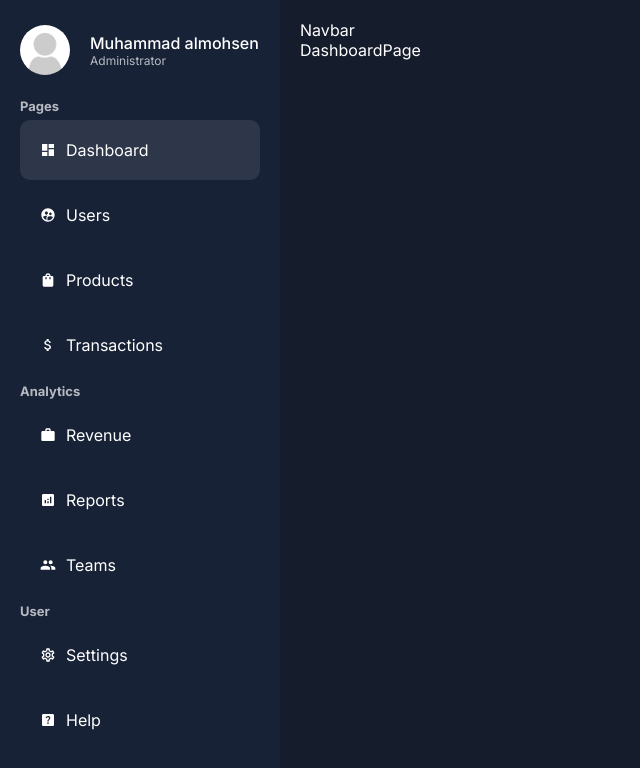
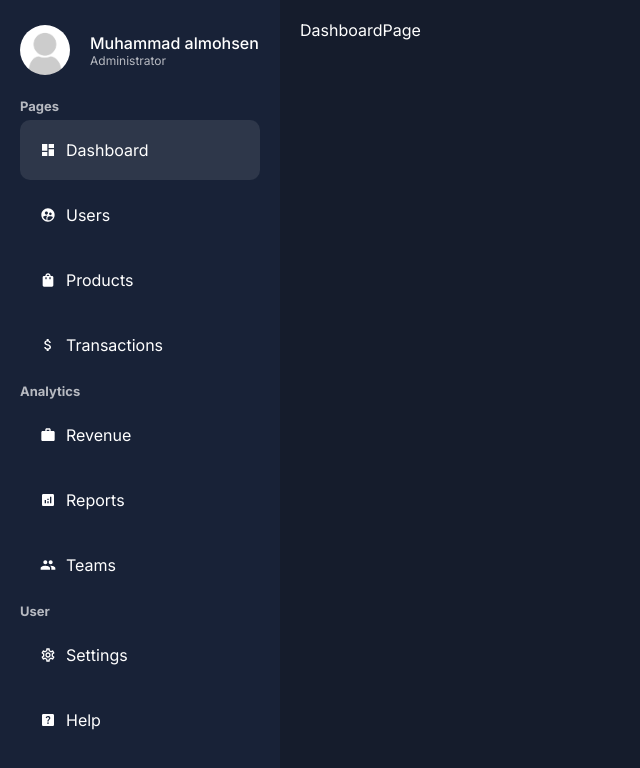
Before and after one commit to MohammadAlmohsen/dashboard-project, a Next.js app: page /dashboard in a window 1280 px wide. Shown: the top 768 px of the page, without its empty margins (0-640 px from the left). Built offline with nearby package versions, Linux system fonts and the light colour scheme.

Commit message:
Start setting up your navigation bar

```diff
--- a/app/ui/dashboard/navbar/navbar.jsx
+++ b/app/ui/dashboard/navbar/navbar.jsx
@@ -1,11 +1,20 @@
-import React from 'react';
+"use client";
+import React from "react";
+import styles from "./navbar.module.css";
+import { usePathname } from "next/navigation";
+import {
+  MdSearch,
+  MdPublic,
+  MdOutlineChat,
+  MdNotifications,
+} from "react-icons/md";
+const Navbar = () => {
+  const pathname = usePathname();
 
-const Navbar = () => {
-    return (
-        <div>
-            Navbar
-        </div>
-    );
-}
+  return (
+  <div className={styles.container}>
+
+  </div>)
+};
 
 export default Navbar;
--- a/app/ui/dashboard/navbar/navbar.module.css
+++ b/app/ui/dashboard/navbar/navbar.module.css
@@ -0,0 +1,3 @@
+.container{
+
+}
```
